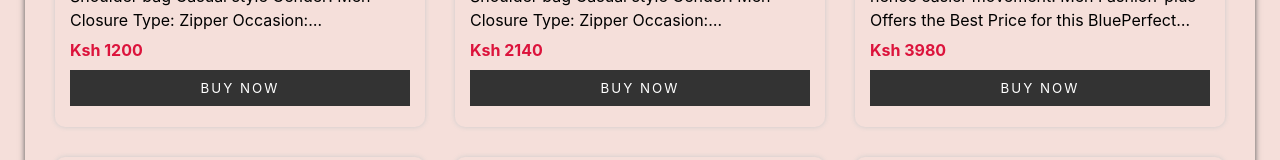
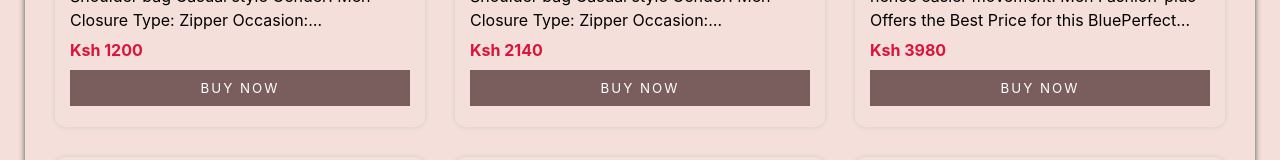
Before and after one commit to Kazungu1/E-commerce, a React (Create React App) app: page /products in a window 1280 px wide. Shown: the part 578-738 px from the top of the page. Built offline with nearby package versions, Linux system fonts and the light colour scheme.

Commit message:
style index page

```diff
--- a/src/index.css
+++ b/src/index.css
@@ -136,7 +136,7 @@ ul li {
   width: 100%;
   border: none;
   outline: none;
-  background: #333;
+  background: rgb(122, 93, 93);
   color: white;
   text-align: center;
   padding: 10px 0;
```
